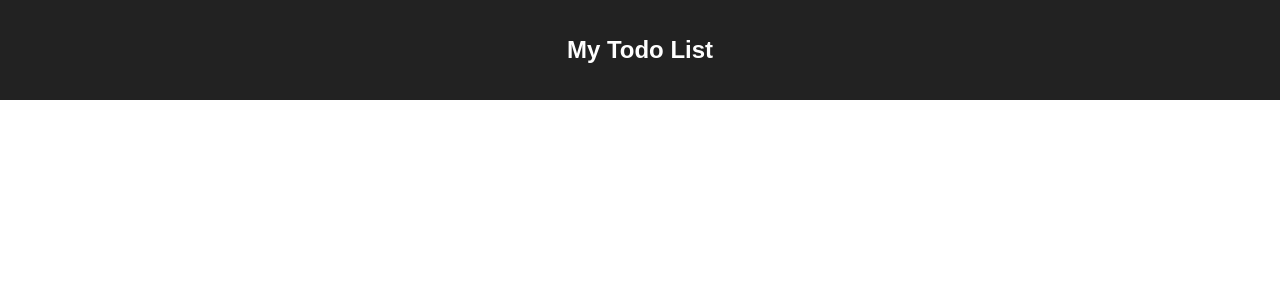
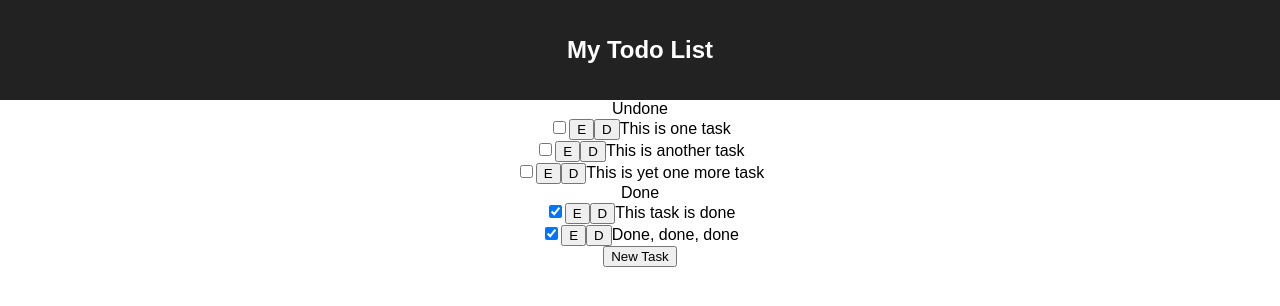
Before and after one commit to urbinans/todo-react-app, a React (Create React App) app: page / in a window 1280 px wide. Shown: the top 306 px of the page. Built offline with nearby package versions, Linux system fonts and the light colour scheme.

Commit message:
Creating app's components

```diff
--- a/src/App.js
+++ b/src/App.js
@@ -1,13 +1,53 @@
 import React, { Component } from 'react';
 import './App.css';
+import TaskLister from './TaskLister';
 
 class App extends Component {
   render() {
+    const tasks = [
+      {
+        "id": 1,
+        "description": "This is one task",
+        "done": false
+      },
+      {
+        "id": 2,
+        "description": "This is another task",
+        "done": false
+      },
+      {
+        "id": 3,
+        "description": "This task is done",
+        "done": true
+      },
+      {
+        "id": 4,
+        "description": "Done, done, done",
+        "done": true
+      },
+      {
+        "id": 5,
+        "description": "This is yet one more task",
+        "done": false
+      }
+    ];
+
+    const doneTasks = tasks.filter(task => {
+      return task.done === true;
+    });
+
+    const undoneTasks = tasks.filter(task => {
+      return task.done === false;
+    });
+
     return (
       <div className="App">
         <header className="App-header">
           <h1 className="App-title">My Todo List</h1>
         </header>
+        <TaskLister title="Undone" tasks={undoneTasks} />
+        <TaskLister title="Done" tasks={doneTasks} />
+        <button>New Task</button>
       </div>
     );
   }
--- /dev/null
+++ b/src/TaskItem.js
@@ -0,0 +1,16 @@
+import React, { Component } from 'react';
+
+class TaskItem extends Component {
+  render() {
+    return (
+      <div>
+        <input type="checkbox" checked={this.props.checked} />
+        <input type="button" value="E" />
+        <input type="button" value="D" />
+        {this.props.description}
+      </div>
+    );
+  }
+}
+
+export default TaskItem;
--- /dev/null
+++ b/src/TaskLister.js
@@ -0,0 +1,21 @@
+import React, { Component } from 'react';
+import TaskItem from './TaskItem';
+
+class TaskLister extends Component {
+  render() {
+    const items = this.props.tasks.map(task => {
+      return (
+        <TaskItem key={task.id} checked={task.done} description={task.description} />
+      );
+    });
+
+    return (
+      <form>
+        {this.props.title}<br />
+        {items}
+      </form>
+    );
+  }
+}
+
+export default TaskLister;
```
